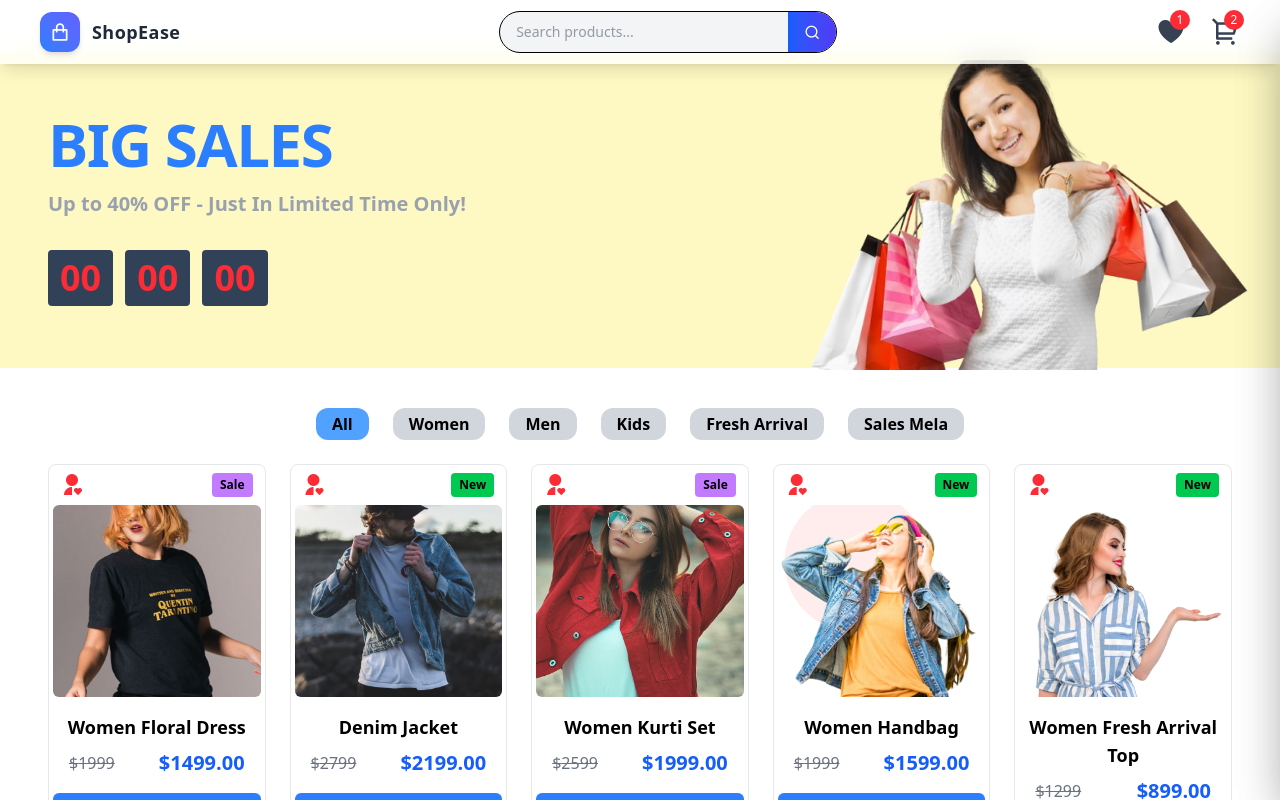
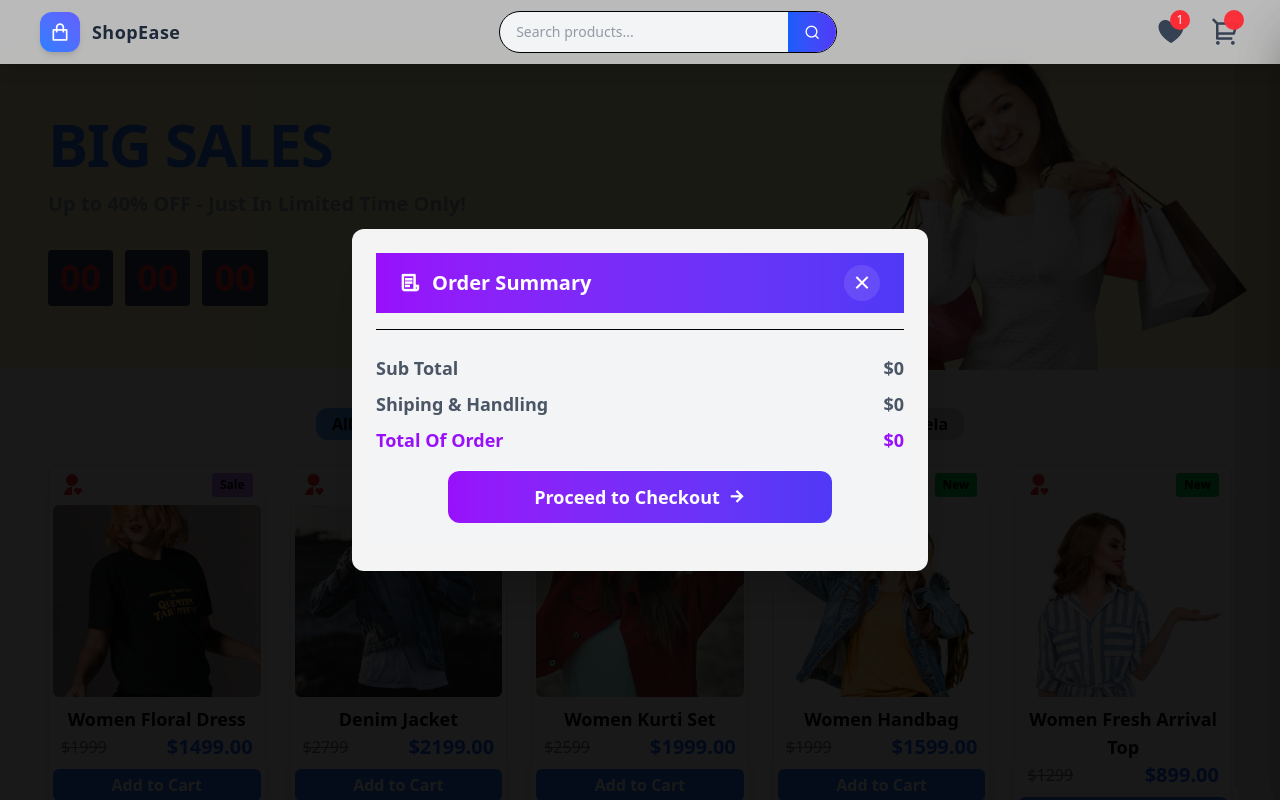
Before and after one commit to Zeeshanelia/E-commerce-Web-App-Fully-Functional-With-useState, a React (Vite) app: page / in a window 1280 px wide. Shown: the top 800 px of the page. Built offline with nearby package versions, Linux system fonts and the light colour scheme.

Commit message:
Cart functionality done

```diff
--- a/src/component/Cart/Cart.jsx
+++ b/src/component/Cart/Cart.jsx
@@ -1,12 +1,15 @@
 import "remixicon/fonts/remixicon.css";
-// import img111 from "/images/img111.jpg";
 
-const Cart = ({activePanel , handlClosePanel, cart }) => {
+const Cart = ({activePanel , handlClosePanel, cart , removeItem  , quantityIncrement , quantityDecrease ,subTotal , totalItem , shipingFee ,totalSummary }) => {
   return (
+
     <aside className={`fixed top-0 right-0 h-screen w-full sm:w-[420px] bg-gradient-to-b from-gray-50 to-gray-100 z-50 shadow-2xl flex flex-col transform transition-translate duration-500
     ${activePanel === 'Cart' ? 'translate-x-0' : 'translate-x-full'} `}>
 
-      {/* HEADER */}
+
+
+               {/***********    HEADER     ***********/}
+
       <header className="px-6 py-2 bg-gradient-to-r from-purple-600 to-indigo-600 text-white flex justify-between items-center shrink-0">
         <div className="flex items-center gap-3">
           <div className="w-10 h-10 bg-white/20 rounded-full flex items-center justify-center">
@@ -14,9 +17,15 @@ const Cart = ({activePanel , handlClosePanel, cart }) => {
           </div>
           <div>
             <h1 className="text-xl font-bold">Your Cart</h1>
-            <p className="text-xs opacity-80 flex items-center gap-1">
+
+           <p className="text-xs opacity-80 flex items-center gap-1">
+
               <i className="ri-shopping-bag-3-line" />
-              3 items
+
+                {!!Number(totalItem) && (
+              <span>{Number(totalItem)} Items</span>
+            )}
+
             </p>
           </div>
         </div>
@@ -29,22 +38,26 @@ const Cart = ({activePanel , handlClosePanel, cart }) => {
 
 
 
-                      {/***** ITEMS *******/}
+                      {/***** ITEMS OF CART *******/}
 
-      <section className="flex-1  overflow-y-auto px-5 py-4 space-y-1 scroll">
+      <section className="flex-1  overflow-y-auto px-2 py-2 space-y-1 scroll">
 
        {
-        cart.map((product , index)=>{
+        cart.length === 0  ?
+
+        (<p className="text-center font-semibold text-red-700 bg-green-200 px-4 py-1 mb-5"> Your Cart is Empty </p> )
+
+        :
+
+        ( cart.map((product , index)=>{
 
           // console.log("CART VALUE:", cart, Array.isArray(cart));
           console.log('PRODUCT IN CART:', cart);
-
-
           return(
              <div key={product.id ?? index}
               className="relative bg-white rounded-2xl shadow-md p-4">
 
-          <button className="absolute -top-2 -right-2 w-8 h-8 bg-red-500 text-white rounded-full flex items-center justify-center hover:scale-110 transition">
+          <button onClick={()=>removeItem(product)}  className="absolute -top-2 -right-2 w-8 h-8 bg-red-500 text-white rounded-full flex items-center justify-center hover:scale-110 transition">
             <i className="ri-close-line text-sm" />
           </button>
 
@@ -62,33 +75,39 @@ const Cart = ({activePanel , handlClosePanel, cart }) => {
 
             <div className="flex-1 flex flex-col justify-between">
               <div>
-                <div className="flex justify-between items-start">
+
+                <div className="flex justify-between items-start gap-2">
                   <h2 className="font-bold text-gray-800">{product.name}</h2>
-                    <div className="flex items-center  justify-between px-4">
+                    <div className="flex items-center  justify-between gap-2 px-4">
 
-                        {(item.salesMela || item.freshArrival) && (
+                        {(product.salesMela || product.freshArrival) && (
                             <span className="text-gray-500 line-through">
-                                ${item.oldPrice}
+                                ${product.oldPrice}
                             </span>
                         )}
 
 
-                        <span className="text-blue-600 font-semibold text-xl">${item.price.toFixed(2)}
+                        <span className="text-blue-600 font-semibold text-xl">${product.price.toFixed(2)}
                         </span>
                     </div>
                 </div>
+
+
                 <p className="text-sm text-gray-500 mt-1">
                   Cushion technology for long runs
                 </p>
               </div>
 
-              <div className="flex justify-between items-center mt-3">
-                <div className="flex items-center bg-gray-50 border rounded-xl px-3 py-2 gap-3">
-                  <button className="w-6 h-6 bg-gray-200 rounded-full flex items-center justify-center hover:bg-gray-300">
+              <div className="flex justify-between items-center mt-1">
+
+                <div className="flex items-center bg-gray-50 border rounded-xl px-3 py-2 gap-10">
+                  <button onClick={()=>quantityDecrease(product)} className="w-6 h-6 bg-gray-200 rounded-full flex items-center justify-center hover:bg-gray-300">
                     <i className="ri-subtract-line text-xs" />
                   </button>
-                  <span className="font-bold">2</span>
-                  <button className="w-6 h-6 bg-purple-100 text-purple-600 rounded-full flex items-center justify-center hover:bg-purple-200">
+
+                  <span className="font-bold">{product.quantity}</span>
+
+                  <button onClick={()=>quantityIncrement(product)} className="w-6 h-6 bg-purple-100 text-purple-600 rounded-full flex items-center justify-center hover:bg-purple-200">
                     <i className="ri-add-line text-xs" />
                   </button>
                 </div>
@@ -103,36 +122,39 @@ const Cart = ({activePanel , handlClosePanel, cart }) => {
         </div>
           )
         })
+       )
+
        }
 
-         {/***********  SUMMARY   ***********/}
+                 {/***********  SUMMARY   ***********/}
 
-        <div className=" sticky bottom-0 mb-0 z-10 bg-white rounded-2xl shadow-md p-2 space-y-1  overflow-y-auto">
-          <h3 className="font-bold text-gray-900 flex items-center gap-2">
+        <div className="sticky bottom-0  z-10 bg-white rounded-2xl shadow-md p-2 space-y-1">
+          <h3 className="font-bold text-gray-900 flex items-center gap-2 ">
             <i className="ri-file-list-3-line text-purple-600" />
             Order Summary
           </h3>
 
-          <div className="flex justify-between text-sm">
+          <div className="flex justify-between text-sm border-t">
             <span className="text-gray-600">Subtotal</span>
-            <span>$259.98</span>
+            <span>${subTotal.toFixed(2)}</span>
           </div>
 
-          <div className="flex justify-between text-sm">
+          <div className="flex justify-between text-sm border-t border-gray-200">
             <span className="text-gray-600">Shipping</span>
-            <span className="text-green-600">Free</span>
+            <span className="text-green-600">${shipingFee}</span>
           </div>
 
-          <div className="flex justify-between text-sm">
+          <div className="flex justify-between text-sm border-t border-gray-200">
             <span className="text-gray-600">Tax</span>
             <span>$15.60</span>
           </div>
 
-          <div className="pt-3 border-t flex justify-between items-center">
-            <span className="font-bold text-lg">Total</span>
-            <span className="text-2xl font-bold text-purple-600">$275.58</span>
+          <div className="pt-1 border-t flex justify-between items-center">
+            <span className="font-bold text-lg">Total Of Order</span>
+            <span className="text-2xl font-bold text-purple-600">
+              ${totalSummary.toFixed(2)}
+              </span>
           </div>
-
         </div>
 
       </section>
@@ -140,13 +162,18 @@ const Cart = ({activePanel , handlClosePanel, cart }) => {
 
 
 
-      {/* FOOTER */}
+                       {/*********** FOOTER  ***********/}
+
       <footer className="px-5 py-2 bg-white border-t shrink-0">
-        <button className="w-full bg-gradient-to-r from-purple-600 to-indigo-600 text-white font-bold py-3 rounded-xl hover:shadow-lg transition flex items-center justify-center gap-2">
+
+        <button className={`w-full  py-3 rounded-xl  flex items-center justify-center gap-2 ${cart.length === 0 ?   "bg-gray-200" :
+          'bg-gradient-to-r from-purple-600 to-indigo-600 text-white font-bold hover:shadow-2xl transition'}  `}
+          disabled={cart.length === 0} >
+
           Proceed to Checkout
           <i className="ri-arrow-right-line" />
+
         </button>
-
       </footer>
 
     </aside>
--- a/src/component/Home/Home.jsx
+++ b/src/component/Home/Home.jsx
@@ -4,6 +4,7 @@ import Banner from './../Banner/Banner';
 import Products from './../Products/Products'
 import Cart from './../Cart/Cart'
 import WishList from './../WishList/WishList'
+import OrderSummary from './../OrderSummary/OrderSummary'
 
 
 const Home = () => {
@@ -25,38 +26,96 @@ const Home = () => {
         ))
     }
 
-    // handlClosePanel of Card & WishList
+    // handlClosePanel button of Card & WishList
     const handlClosePanel = () => setActivePanel(null)
 
+
     const addToCart = (product) => {
-        setCart([...cart , product]);
-          // setActivePanel(prev => prev === 'Cart' ? prev : 'Cart')
-        setActivePanel('Cart');        // auto OPEN cart drawer when product adding
+        const multiProductFind = cart.find(Item => Item.id === product.id)
+        if (multiProductFind) {
+            alert("this item already added")
+            return;
+        }
+        setCart([...cart, { ...product, quantity: 1 }]);
+        // setActivePanel(prev => prev === 'Cart' ? prev : 'Cart')
+        setActivePanel('Cart');  // auto OPEN drawer when product adding
     };
 
+    // remove items from cart
+    const removeItem = (product) => {
+        setCart(cart.filter(Item => Item.id !== product.id))
+    }
 
+    //  quantity increase
+    const quantityIncrement = (product) => {
+        setCart(cart.map((item) => (
+            item.id === product.id ?
+                { ...item, quantity: item.quantity + 1 } : item
+
+        )))
+    }
+
+    // quantity decrease
+    const quantityDecrease = (product) => {
+        setCart(cart.map((item) => (
+            item.id === product.id && item.quantity > 1 ?
+                { ...item, quantity: item.quantity - 1 } : item
+        )))
+    }
+
+    // SUMMARY  CALCULATE
+
+    const subTotal = cart.reduce((acc, item) => acc + item.price * item.quantity, 0)
+
+    const totalItem = cart.reduce((acc, item) => acc + item.quantity, 0)
+    const shipingFee = totalItem * 2
+    const totalSummary = subTotal + shipingFee
 
     return (<>
-
         <Nav handleScrolling={handleScrolling}
             setSearchedProduct={setSearchedProduct}
-            handlePanel={handlePanel} />
+            handlePanel={handlePanel}
+            totalItem={totalItem}
+        />
 
         <Banner />
 
 
         {/* Use item — the current product in the .map() iteration , Wrap in an arrow function () => addToCart(item) so that it passes the product on click */}
-        <Products searchedProduct={searchedProduct}
-            addToCart={addToCart} />
+        <Products
+            searchedProduct={searchedProduct}
+            addToCart={addToCart}
+        />
 
 
         <Cart activePanel={activePanel}
             handlClosePanel={handlClosePanel}
             cart={cart}
+            removeItem={removeItem}
+            quantityIncrement={quantityIncrement}
+            quantityDecrease={quantityDecrease}
+            subTotal={subTotal}
+            totalItem={totalItem}
+            shipingFee={shipingFee}
+            totalSummary={totalSummary}
         />
 
 
-        <WishList handlClosePanel={handlClosePanel} activePanel={activePanel} />
+        <WishList handlClosePanel={handlClosePanel}
+            activePanel={activePanel}
+
+
+        />
+
+
+        {/* OrderSummary */}
+        <OrderSummary
+            cart={cart}
+            subTotal={subTotal}
+            shipingFee={shipingFee}
+            totalSummary={totalSummary}
+        />
+
     </>)
 }
 
--- a/src/component/Nav/Nav.jsx
+++ b/src/component/Nav/Nav.jsx
@@ -1,7 +1,7 @@
 import { useState } from "react";
 import "remixicon/fonts/remixicon.css";
 
-const Nav = ({ handleScrolling  , setSearchedProduct ,handlePanel}) => {
+const Nav = ({ handleScrolling, setSearchedProduct, handlePanel, totalItem }) => {
   const [menuOpen, setMenuOpen] = useState(false);
 
   return (
@@ -38,7 +38,7 @@ const Nav = ({ handleScrolling  , setSearchedProduct ,handlePanel}) => {
       <div className="flex items-center gap-6">
 
         {/*Heart WishList   or     Notification icon */}
-        <div onClick={()=> handlePanel("WishList")} className="relative cursor-pointer hover:text-blue-600 transition">
+        <div onClick={() => handlePanel("WishList")} className="relative cursor-pointer hover:text-blue-600 transition">
 
           <i className="ri-poker-hearts-fill text-3xl text-gray-700"></i>
           <span className="absolute -top-1 -right-1 bg-red-500 text-white text-xs w-5 h-5 rounded-full flex items-center justify-center ">
@@ -47,13 +47,31 @@ const Nav = ({ handleScrolling  , setSearchedProduct ,handlePanel}) => {
           </span>
         </div>
 
-        {/* Cart */}
-        <div onClick={()=> handlePanel("Cart")}  className="relative cursor-pointer hover:text-blue-600 transition">
+
+        {/*********** Cart ************/}
+
+        <div
+          onClick={() => handlePanel("Cart")}
+          className="relative cursor-pointer hover:text-blue-600 transition"
+        >
           <i className="ri-shopping-cart-2-line text-3xl text-gray-700"></i>
+
           <span className="absolute -top-1 -right-1 bg-red-500 text-white text-xs w-5 h-5 rounded-full flex items-center justify-center animate-pulse">
-            2
+
+
+            {!!Number(totalItem) && (
+              <span>{Number(totalItem)}</span>
+            )}
+
+
           </span>
+
+
+
         </div>
+
+
+
 
         {/* Hamburger Menu */}
         <button
--- /dev/null
+++ b/src/component/OrderSummary/OrderSummary.jsx
@@ -0,0 +1,80 @@
+
+
+const OrderSummary = ({ cart, subTotal, shipingFee, totalSummary }) => {
+    return (
+        <section className="fixed inset-0 z-30 bg-black/90 flex items-center justify-center">
+            <div className="bg-zinc-100 w-xl p-6 rounded-xl shadow-2xl">
+
+                <div className="px-6 py-3 bg-gradient-to-r from-purple-600 to-indigo-600 text-white flex items-center justify-between shrink-0">
+
+                    <h3 className="text-xl font-semibold flex items-center gap-3">
+                        <i className="ri-file-list-3-line text-white text-xl" />
+                        Order Summary
+                    </h3>
+
+                    <button
+                        className="w-9 h-9 rounded-full bg-white/10 hover:bg-white/20 transition-transform duration-300 hover:rotate-90 flex items-center justify-center"
+                        aria-label="Close order summary"
+                    >
+                        <i className="ri-close-line text-2xl text-white" />
+                    </button>
+
+                </div>
+
+
+
+                {/* content goes here */}
+
+                <div>
+                    <div >
+                        {cart.map(item => (
+                            <div key={item.id} className="flex items-center justify-between">
+
+                                <span className="py-2 text-zink-900"> {item.name}(X{item.quantity}) </span>
+
+                                <span className="py-2 text-zink-900">
+                                    ${item.price * item.quantity}
+                                </span>
+                            </div>
+                        ))}
+                    </div>
+
+
+
+                    <div className="mt-4 py-6 bg-gray-100 border-t space-y-2 text-lg font-bold  ">
+
+                        <div className="flex items-center justify-between ">
+                            <span className="text-gray-600">Sub Total</span>
+                            <span className="text-gray-600"> ${subTotal} </span>
+                        </div>
+
+                        <div className="flex items-center justify-between">
+                            <span className="text-gray-600">Shiping & Handling</span>
+                            <span className="text-gray-600"> ${shipingFee} </span>
+                        </div>
+
+                        <div className="flex items-center justify-between ">
+                            <span className="text-purple-600"> Total Of Order </span>
+                            <span className="text-purple-600"> ${totalSummary} </span>
+                        </div>
+
+                        <div>
+
+
+
+                            <button className='mt-4 border-t w-96 mx-auto  py-3 rounded-xl  flex items-center justify-center gap-2 bg-gradient-to-r from-purple-600 to-indigo-600 text-white font-bold hover:shadow-2xl transition'>
+                                Proceed to Checkout
+                                <i className="ri-arrow-right-line" />
+                            </button>
+                        </div>
+
+
+
+                    </div>
+                </div>
+            </div>
+        </section>
+    );
+};
+
+export default OrderSummary;
--- a/src/component/Products/Products.jsx
+++ b/src/component/Products/Products.jsx
@@ -26,45 +26,45 @@ const Products = ({ searchedProduct, addToCart }) => {
         // if (isActive === "All") return true;
         return <div>
             <div>
-                <div className=" w-full border-1 border-gray-200 rounded-lg p-1 hover:shadow-lg hover:scale-105 transition-transform duration-300">
+                <div className="border border-gray-200 rounded-lg p-1 shadow-xl hover:scale-105 transition-transform duration-300">
 
                     <div className="flex justify-between items-center mb-1 px-2">
-                        <button > <i className="ri-user-heart-fill text-red-500 text-2xl"></i>
+                        <button className="hover:scale-120 transition-transform duration-300">
+                            <i className="ri-user-heart-fill text-red-500 text-2xl"> </i>
                         </button>
 
-                        {
+
+                        {        //******   Sale or New Arrival
+
                             (item.salesMela || item.freshArrival) && (
                                 <span
-                                    className={`font-bold p-2 py-1 text-black text-xs rounded ${item.salesMela ? "bg-purple-400" : "bg-green-500"}`}>
+                                    className={`font-bold p-2 py-1 text-black text-xs rounded  ${item.salesMela ? "bg-purple-400" : "bg-green-500"}`}>
                                     {item.salesMela ? "Sale" : "New"}
                                 </span>
                             )
                         }
                     </div>
 
-                    <img src={item.img} alt={item.name} className="w-full h-48 object-cover rounded-md mb-4" />
 
 
-                    <h3 className="text-lg font-semibold mb-2">{item.name}</h3>
 
+                    <img src={item.img} alt={item.name} className="w-full h-48 object-cover rounded-md mb-2" />
+                    <h3 className="text-lg font-semibold ">{item.name}</h3>
 
-                    <div className="flex items-center  justify-between px-4">
-
+                    <div className="flex items-center  justify-between px-2">
                         {(item.salesMela || item.freshArrival) && (
                             <span className="text-gray-500 line-through">
                                 ${item.oldPrice}
                             </span>
                         )}
 
-
-
-
                         <span className="text-blue-600 font-semibold text-xl">${item.price.toFixed(2)}
                         </span>
+
                     </div>
 
 
-                    <button onClick={() => addToCart(item)} className="mt-4 w-full bg-blue-500 text-white py-2 rounded-md hover:bg-blue-600 transition-colors duration-300">
+                    <button onClick={() => addToCart(item)} className="mt-2 w-full bg-blue-500 text-white py-1 font-semibold rounded-md hover:bg-blue-700 transition-colors duration-300">
                         Add to Cart
                     </button>
 
@@ -82,9 +82,11 @@ const Products = ({ searchedProduct, addToCart }) => {
 
                     <div key={index} >
                         <button className={`text-zink-500 font-semibold  hover:bg-blue-400 px-4 py-1 rounded-xl hover:scale-125 transition-translate duration-300
-                            ${isActive === item ? "bg-blue-400" : "bg-gray-300"}`
-                        } onClick={() => setIsActive(item)}>
-                            {item} </button>
+                            ${isActive === item ? "bg-blue-400" : "bg-gray-300"}`} onClick={() => setIsActive(item)}>
+
+                            {item}
+
+                        </button>
                     </div>
                 ))}
 
```
